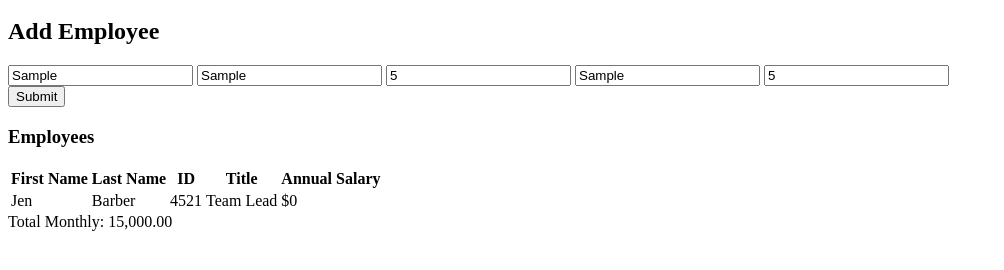
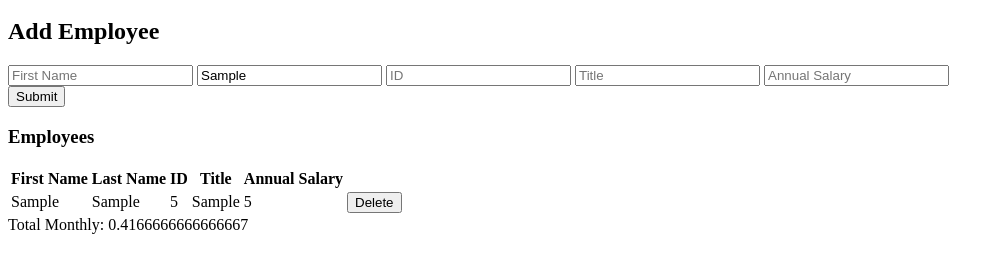
Before and after one commit to cwistuba/jquery-salary-calculator, a plain HTML site: page index.html in a window 1280 px wide. Both pictures are taken after typing "Sample", "Sample", "5", "Sample", "5" into the empty fields and a click on the button "Submit". Shown: the part 48-318 px from the top of the page, without its empty margins (0-1004 px from the left). Drawn offline with Linux system fonts and the light colour scheme.

Commit message:
remove employee row test

```diff
--- a/client.js
+++ b/client.js
@@ -4,6 +4,7 @@ const employeeForm = [];
 
 function init() {
   $(".js-add-employee-salary").on("submit", submitemployeeInfo);
+  $(".js-table-body").on("click", ".js-btn-dlt", dltEmployee);
 }
 
 function submitemployeeInfo(event) {
@@ -19,4 +20,39 @@ function submitemployeeInfo(event) {
   };
   employeeForm.push(employeeInfo);
   console.log(employeeForm);
+  $(".js-input-firstname").val("");
+  $(".js-input-lasttname").val("");
+  $(".js-input-id").val("");
+  $(".js-input-title").val("");
+  $(".js-input-salary").val("");
+
+  render();
 }
+
+function render() {
+  $(".js-table-body").empty();
+  let totalMonthly = 0;
+
+  for (let i = 0; i < employeeForm.length; i++) {
+    let individualEmployee = employeeForm[i];
+    totalMonthly += individualEmployee.employeeSalary / 12;
+
+    $(".js-table-body").append(`
+    <tr>
+    <td>${individualEmployee.employeeNameFirst}</td>
+    <td>${individualEmployee.employeeNameLast}</td>
+    <td>${individualEmployee.employeeID}</td>
+    <td>${individualEmployee.employeeTitle}</td>
+    <td>${individualEmployee.employeeSalary}</td>
+    <td><button class="js-btn-dlt">Delete</button></td>
+    </tr>
+    `);
+  }
+  console.log(totalMonthly);
+
+  $(".js-total-monthly").text(totalMonthly);
+}
+
+function dltEmployee() {
+  console.log("Dlt:", this);
+}
--- a/index.html
+++ b/index.html
@@ -58,18 +58,20 @@
           <th>ID</th>
           <th>Title</th>
           <th>Annual Salary</th>
+          <th></th>
         </tr>
       </thead>
       <tbody class="js-table-body">
         <tr class="js-table-body-row">
-          <td>Jen</td>
-          <td>Barber</td>
-          <td>4521</td>
-          <td>Team Lead</td>
-          <td>$0</td>
+          <td></td>
+          <td></td>
+          <td></td>
+          <td></td>
+          <td></td>
+          <td><button class="js-btn-dlt"></button></td>
         </tr>
       </tbody>
     </table>
-    <div>Total Monthly: <span class="js-total-monthly">15,000.00</span></div>
+    <div>Total Monthly: <span class="js-total-monthly"></span></div>
   </body>
 </html>
```
